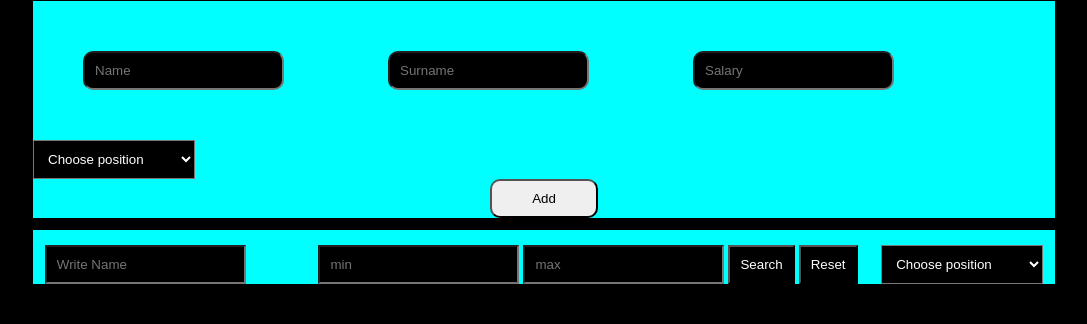
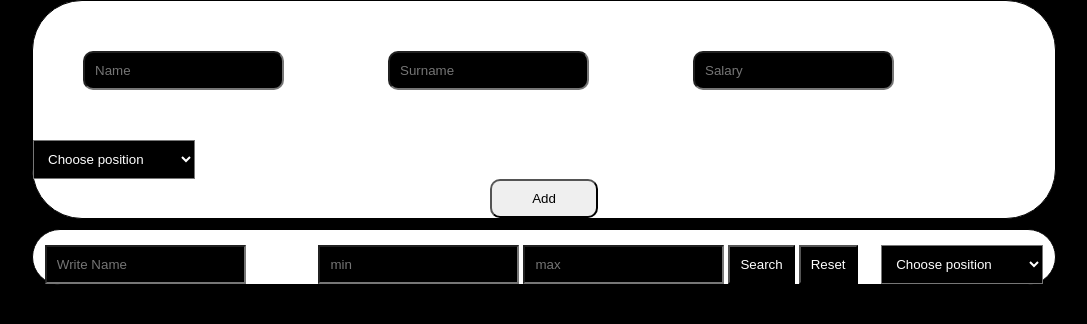
Before and after one commit to KHALIG77/Hr, a plain HTML site: page index.html in a window 1280 px wide. Shown: the whole page, without its empty margins (96-1183 px from the left). Drawn offline with nearby package versions, Linux system fonts and the light colour scheme; files that its build step writes are made by us from their sources.

Commit message:
Update _global.scss

```diff
--- a/assets/_global.scss
+++ b/assets/_global.scss
@@ -7,7 +7,8 @@ body{
     background-color: black;
 }
 .container{
-    background-color: aqua;
+    background-color: white;
+    border-radius:50px;
     border:1px solid black;
     margin: auto;
     width: 80%;
```
